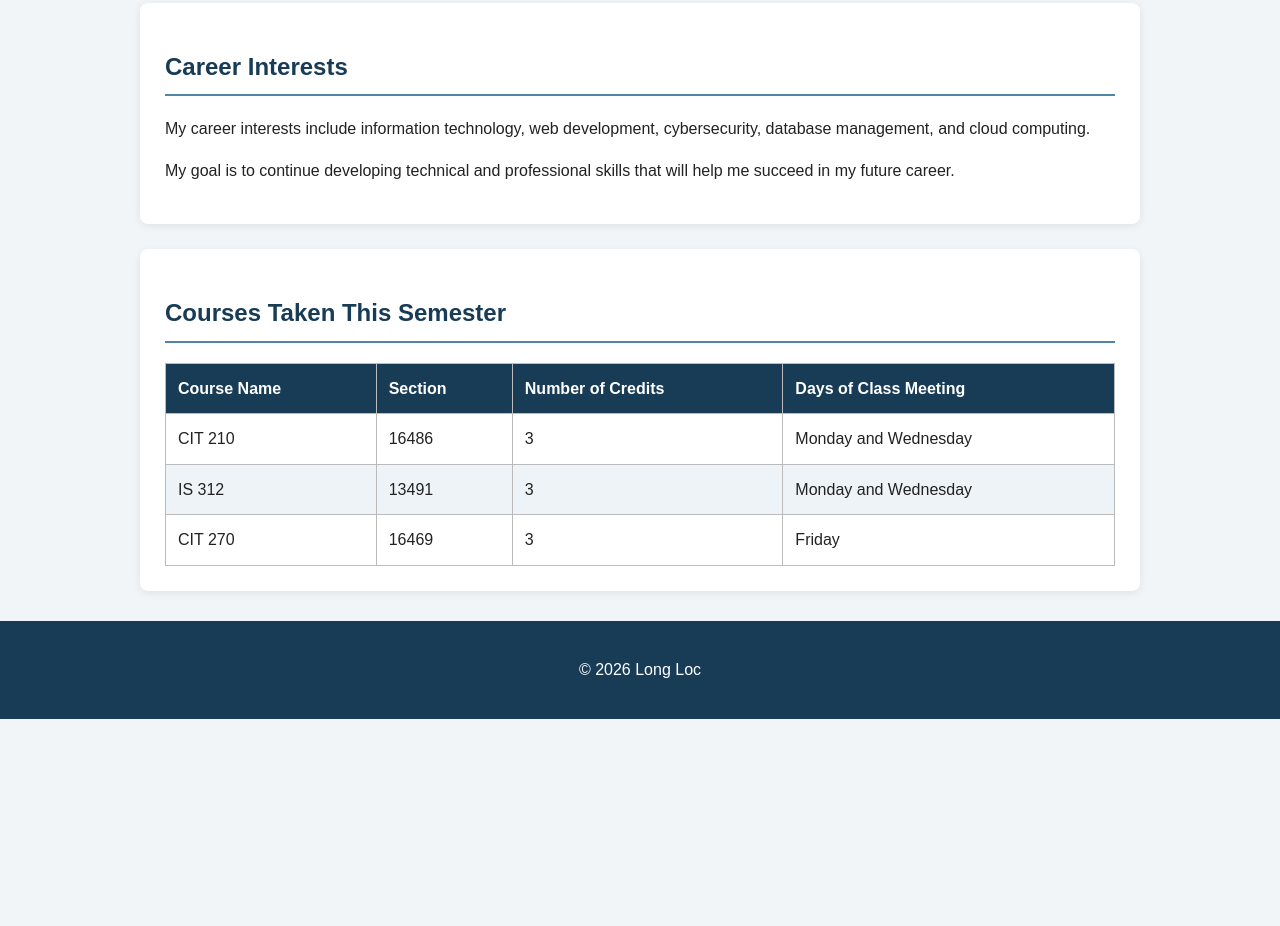
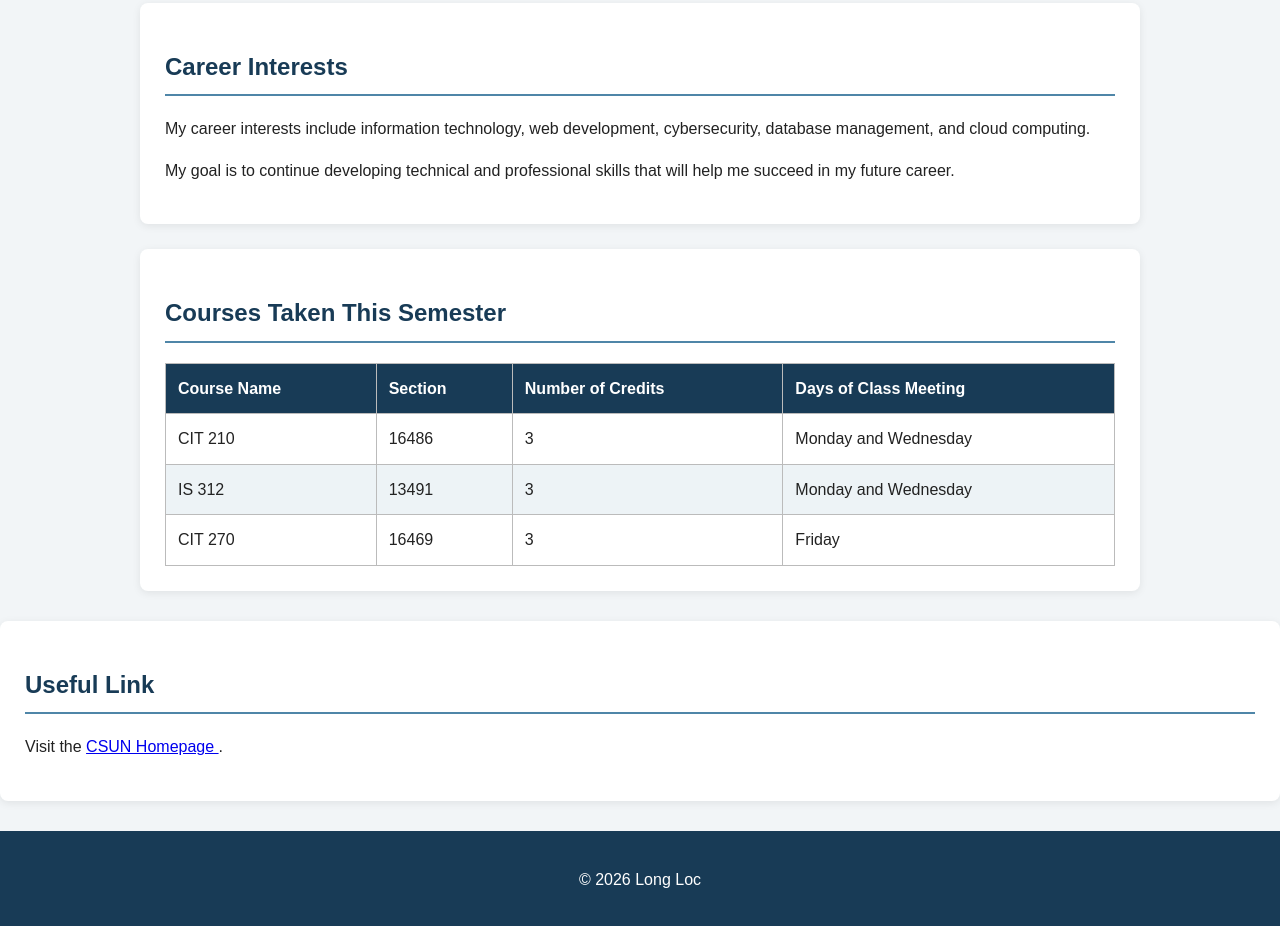
Before and after one commit to Long-Loc/personal-website, a plain HTML site: page index.html in a window 1280 px wide. Shown: the part 1006-1932 px from the top of the page. Before the commit the page ends 1725 px from the top, so only its background shows below. Drawn offline with Linux system fonts and the light colour scheme.

Commit message:
Add CSUN homepage link

```diff
--- a/index.html
+++ b/index.html
@@ -116,6 +116,17 @@
 
     </main>
 
+<section>
+    <h2>Useful Link</h2>
+
+    <p>
+        Visit the
+        <a href="https://www.csun.edu/" target="_blank">
+            CSUN Homepage
+        </a>.
+    </p>
+</section>
+
     <footer>
         <p>&copy; 2026 Long Loc</p>
     </footer>
```
